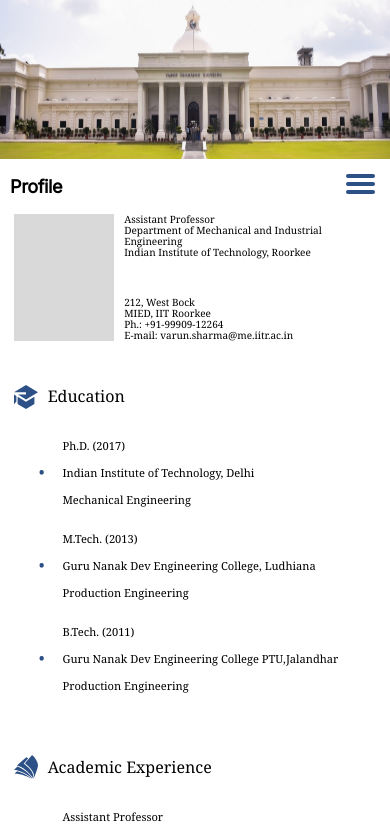
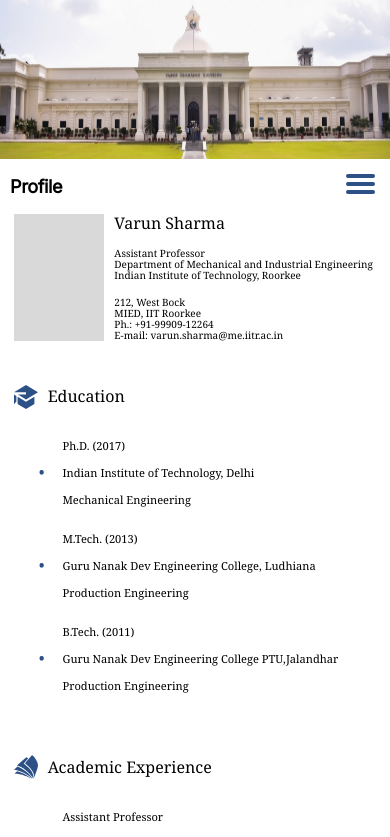
Before and after one commit to Kirthik24/varun-sharma-profile, a React (Vite) app: page / in a window 390 px wide. Shown: the top 837 px of the page. Built offline with nearby package versions, Linux system fonts and the light colour scheme.

Commit message:
professor name up

```diff
--- a/src/css/profile.scss
+++ b/src/css/profile.scss
@@ -86,7 +86,12 @@
             gap: 10px;
 
             .name-cv{
-               display: none;
+                height: fit-content;
+                .downloadresume{
+                    height: 0px;
+                    display: none;
+                }
+
             }
 
             .profileimg{
@@ -98,6 +103,7 @@
             .profileinfo{
                 height: 127px;
                 .profilename{
+                    height: auto;
                     font-family: 'Georgia';
                     font-style: normal;
                     font-weight: 400;
```
